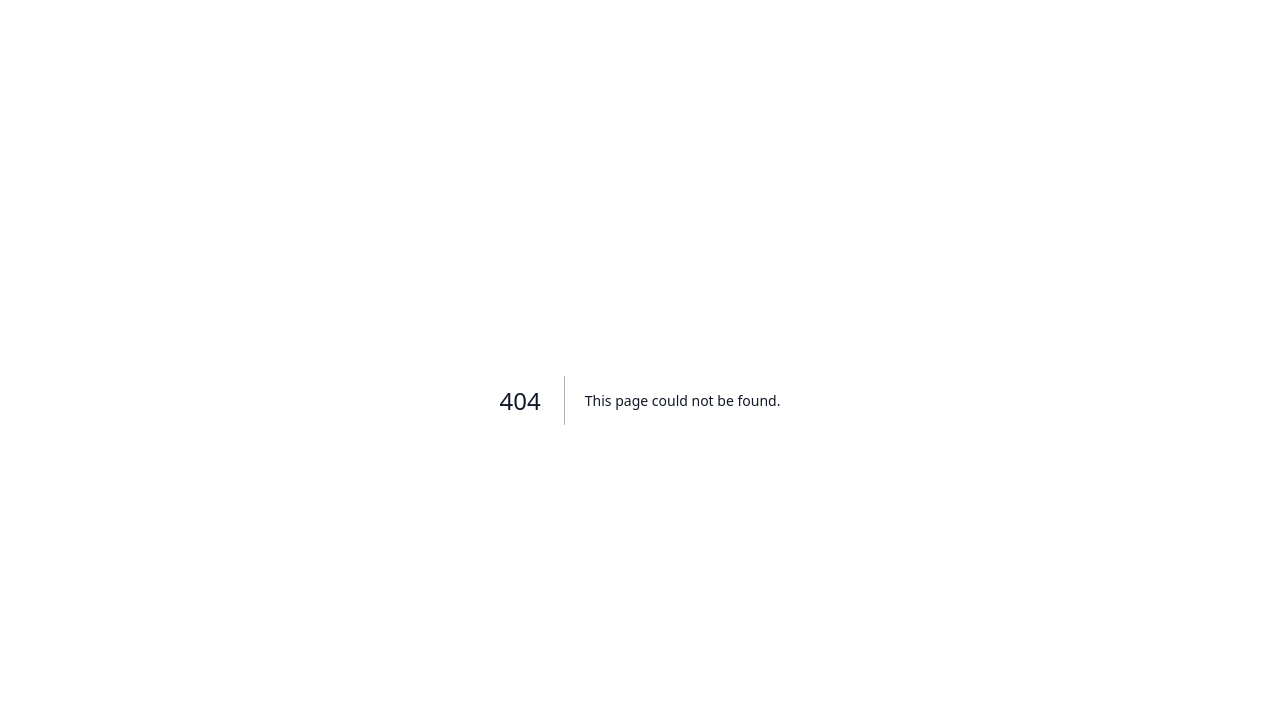
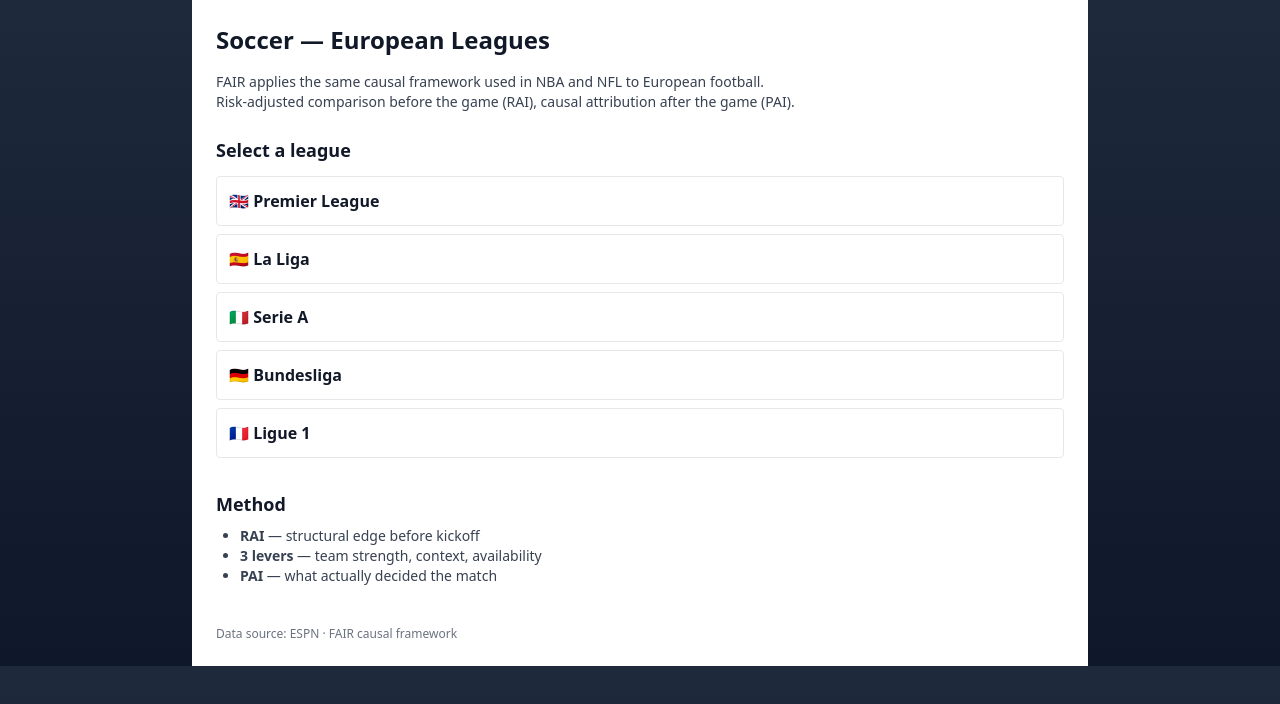
Before and after one commit to eytanellenberg/thefairview, a Next.js app: page /soccer in a window 1280 px wide. Before the commit this address had no page. Shown: the top 704 px of the page. Built offline with nearby package versions, Linux system fonts and the light colour scheme.

Commit message:
Create page.tsx

```diff
--- /dev/null
+++ b/app/soccer/page.tsx
@@ -0,0 +1,85 @@
+import Link from "next/link";
+
+export default function SoccerHomePage() {
+  return (
+    <main className="p-6 max-w-4xl mx-auto text-gray-900 bg-white">
+      <h1 className="text-2xl font-semibold mb-4">
+        Soccer — European Leagues
+      </h1>
+
+      <p className="text-sm text-gray-700 mb-6">
+        FAIR applies the same causal framework used in NBA and NFL
+        to European football.
+        <br />
+        Risk-adjusted comparison before the game (RAI),
+        causal attribution after the game (PAI).
+      </p>
+
+      {/* LEAGUE SELECTION */}
+      <div className="mb-8">
+        <h2 className="text-lg font-semibold mb-3">
+          Select a league
+        </h2>
+
+        <div className="flex flex-col gap-2">
+          <Link
+            href="/soccer/premier-league"
+            className="border rounded p-3 hover:bg-gray-50"
+          >
+            🇬🇧 <strong>Premier League</strong>
+          </Link>
+
+          <Link
+            href="/soccer/la-liga"
+            className="border rounded p-3 hover:bg-gray-50"
+          >
+            🇪🇸 <strong>La Liga</strong>
+          </Link>
+
+          <Link
+            href="/soccer/serie-a"
+            className="border rounded p-3 hover:bg-gray-50"
+          >
+            🇮🇹 <strong>Serie A</strong>
+          </Link>
+
+          <Link
+            href="/soccer/bundesliga"
+            className="border rounded p-3 hover:bg-gray-50"
+          >
+            🇩🇪 <strong>Bundesliga</strong>
+          </Link>
+
+          <Link
+            href="/soccer/ligue-1"
+            className="border rounded p-3 hover:bg-gray-50"
+          >
+            🇫🇷 <strong>Ligue 1</strong>
+          </Link>
+        </div>
+      </div>
+
+      {/* METHOD REMINDER */}
+      <div className="mb-8">
+        <h2 className="text-lg font-semibold mb-2">
+          Method
+        </h2>
+        <ul className="list-disc ml-6 text-sm text-gray-700">
+          <li>
+            <strong>RAI</strong> — structural edge before kickoff
+          </li>
+          <li>
+            <strong>3 levers</strong> — team strength, context, availability
+          </li>
+          <li>
+            <strong>PAI</strong> — what actually decided the match
+          </li>
+        </ul>
+      </div>
+
+      <footer className="text-xs text-gray-500 mt-10">
+        Data source: ESPN · FAIR causal framework
+      </footer>
+    </main>
+  );
+}
```
